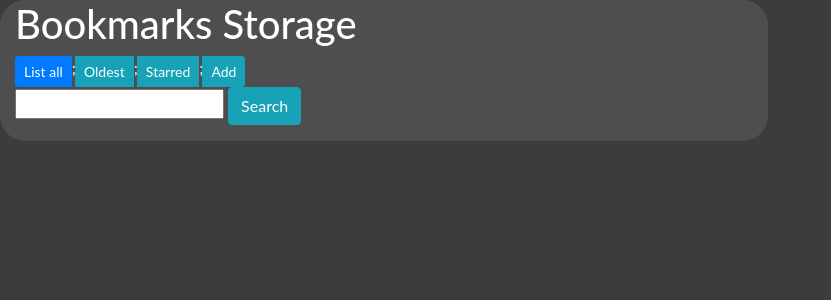
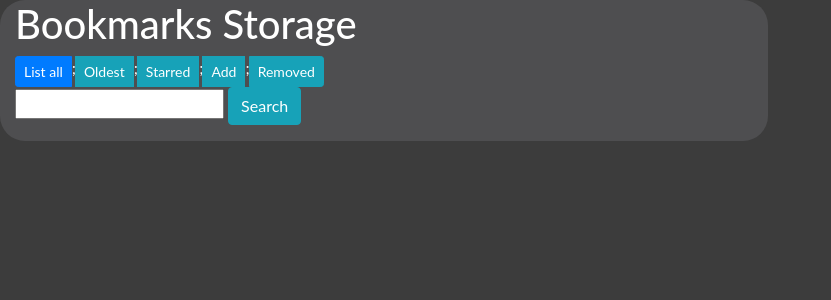
Before and after one commit to caiorss/bookmark-storage-webapp, a Django app: page / in a window 1280 px wide. Shown: the top 300 px of the page, without its empty margins (0-831 px from the left). Run offline with Django 3.2, Linux system fonts and the light colour scheme; data that the repository does not hold is empty; some libraries are stand-ins or nearby versions.

Commit message:
Create button 'removed' for listing items marked as 'deleted'.

```diff
--- a/bookmarks/templates/bookmark_list.html
+++ b/bookmarks/templates/bookmark_list.html
@@ -19,6 +19,9 @@
           title="List only starred items">Starred</a>
 
       ; <a class="btn btn-info" href="{% url 'bookmarks:bookmark_new' %}">Add</a>
+
+      ; <a class="btn btn-info" href="/?view=removed"
+      title="List removed items">Removed</a>
 </div>
 
 <div class="">
--- a/bookmarks/views.py
+++ b/bookmarks/views.py
@@ -18,6 +18,9 @@ class BookmarkList(ListView):
     def get_queryset(self):
 
         view = self.request.GET.get("view")
+
+        if view and view == "removed":
+            return self.model.objects.filter(deleted = True).order_by("id").reverse()
 
         if view and view == "latest":
             return self.model.objects.filter(deleted = False).order_by("id")
```
